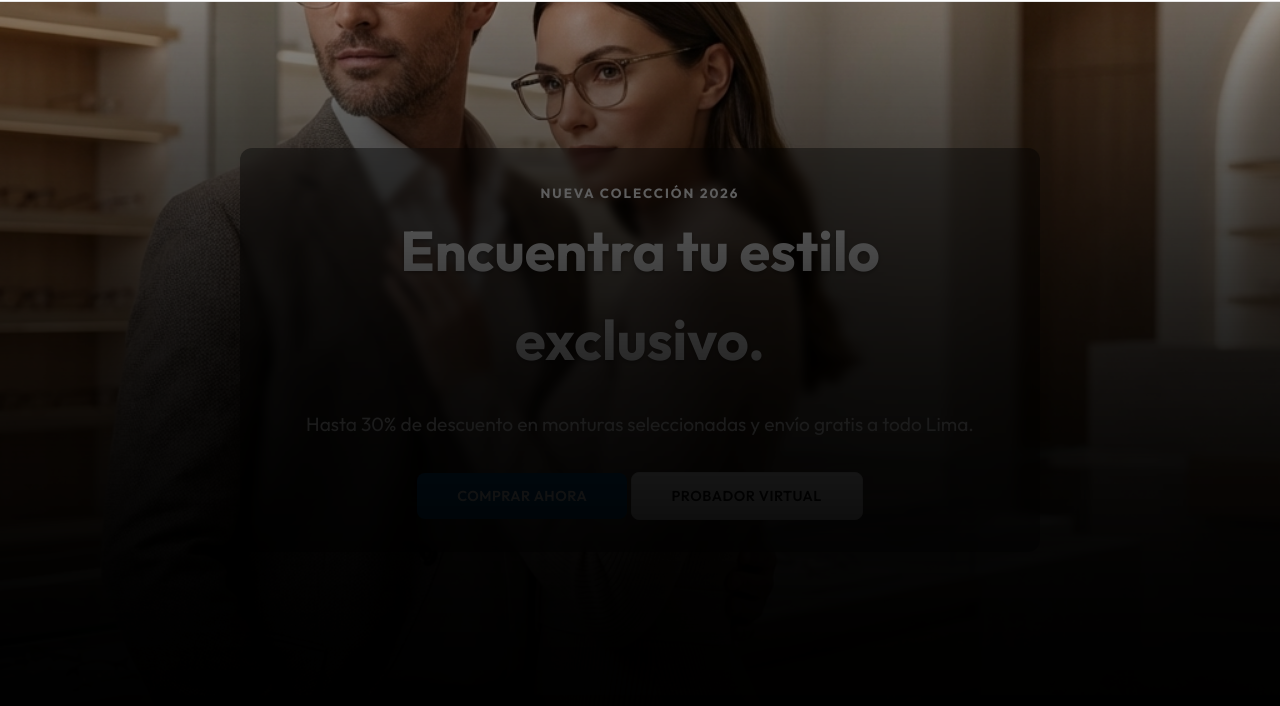
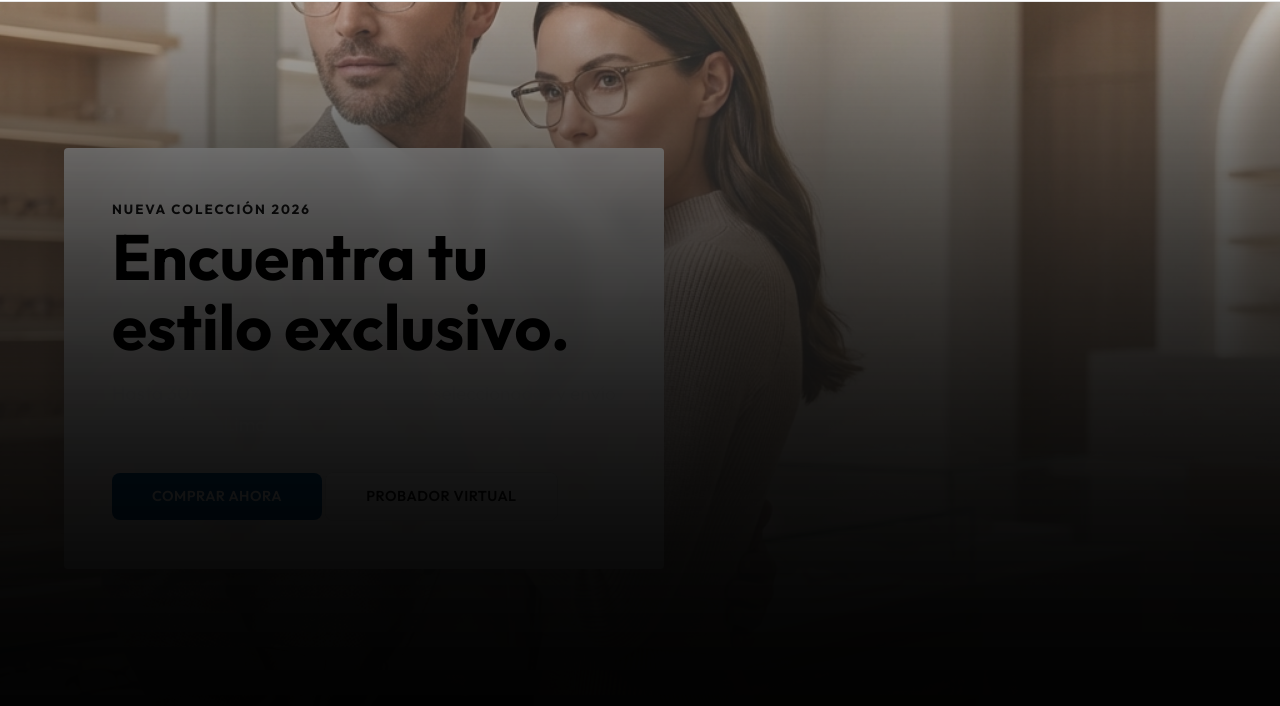
Before and after one commit to surfmusicq-netizen/catalogooptica, a plain HTML site: page index.html in a window 1280 px wide. Shown: the part 92-798 px from the top of the page. Drawn offline with nearby package versions, Linux system fonts and the light colour scheme; no server answers.

Commit message:
Fix Hero style light theme

```diff
--- a/style.css
+++ b/style.css
@@ -113,34 +113,40 @@ nav {
 /* Hero / Banners */
 .hero {
     margin-top: 80px;
-    background: linear-gradient(rgba(0, 0, 0, 0.2), rgba(0, 0, 0, 0.2)), url('assets/hero_banner.png');
+    background: linear-gradient(rgba(255, 255, 255, 0.2), rgba(255, 255, 255, 0.6)), url('assets/hero_banner.png');
     background-size: cover;
     background-position: center;
     padding: 10rem 5%;
     display: flex;
     align-items: center;
-    justify-content: center;
-    text-align: center;
-    color: #fff;
-    /* Texto blanco sobre imagen */
+    justify-content: flex-start;
+    /* Align left for cleaner look */
+    text-align: left;
+    color: #1a1a1a;
+    /* Dark Text */
+    min-height: 80vh;
 }
 
 .hero-content {
-    max-width: 800px;
-    background: rgba(0, 0, 0, 0.4);
-    /* Fondo semi-transparente para legibilidad */
-    padding: 2rem;
-    border-radius: 12px;
-    backdrop-filter: blur(5px);
+    max-width: 600px;
+    background: rgba(255, 255, 255, 0.85);
+    /* Light card */
+    padding: 3rem;
+    border-radius: 4px;
+    backdrop-filter: blur(10px);
+    box-shadow: 0 10px 30px rgba(0, 0, 0, 0.1);
 }
 
 .hero h1 {
-    font-size: clamp(2rem, 5vw, 3.5rem);
-    font-weight: 700;
-    margin-bottom: 1.5rem;
-    color: #fff;
-    text-shadow: 0 2px 4px rgba(0, 0, 0, 0.3);
+    font-size: clamp(2.5rem, 5vw, 4rem);
+    font-weight: 800;
+    margin-bottom: 1rem;
+    color: #000;
+    line-height: 1.1;
+    text-shadow: none;
 }
+
+
 
 .hero p {
     font-size: 1.2rem;
```
